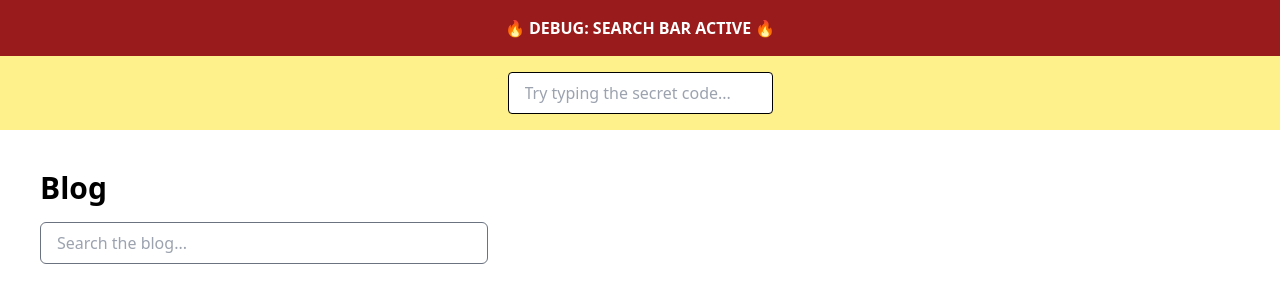
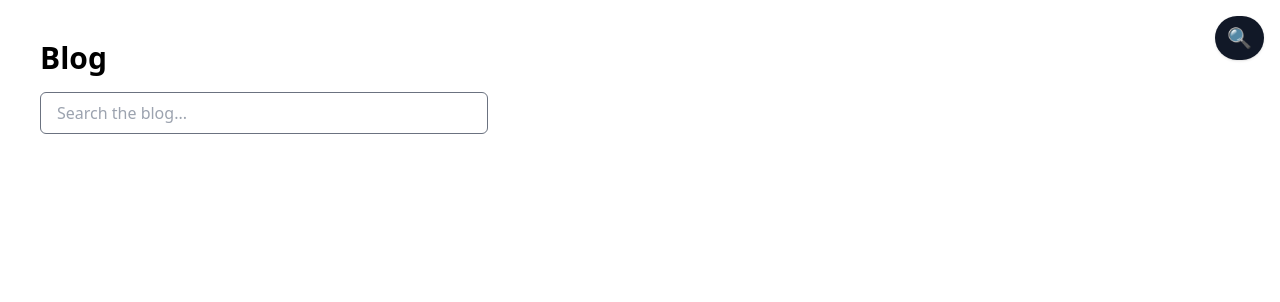
Before and after one commit to The-CARPARK/carpark-society-site, a Next.js app: page /blog in a window 1280 px wide. Shown: the top 302 px of the page. Built offline with nearby package versions, Linux system fonts and the light colour scheme.

Commit message:
Update _app.js

```diff
--- a/pages/_app.js
+++ b/pages/_app.js
@@ -1,17 +1,15 @@
-import { useState, useEffect } from 'react';
+import { useState } from 'react';
 import { useRouter } from 'next/router';
 import '../styles/globals.css';
 
 function MyApp({ Component, pageProps }) {
+  const [showInput, setShowInput] = useState(false);
   const [searchValue, setSearchValue] = useState('');
   const router = useRouter();
 
-  useEffect(() => {
-    console.log("✅ Secret search bar active");
-  }, []);
+  const handleToggle = () => setShowInput(!showInput);
 
   const handleKeyDown = (e) => {
-    console.log("Key pressed:", e.key, "Current value:", searchValue);
     if (e.key === 'Enter' && searchValue.trim() === 'A7X-93L-R9F') {
       router.push('/secret');
     }
@@ -19,18 +17,23 @@ function MyApp({ Component, pageProps }) {
 
   return (
     <>
-      <div className="bg-red-800 text-white p-4 text-center font-bold">
-        🔥 DEBUG: SEARCH BAR ACTIVE 🔥
-      </div>
-      <div className="bg-yellow-200 p-4 text-black text-center">
+      <div className="fixed top-4 right-4 z-50">
+        <button
+          onClick={handleToggle}
+          className="text-white text-xl bg-gray-900 hover:bg-gray-700 px-3 py-2 rounded-full shadow"
+        >
+          🔍
+        </button>
+        {showInput && (
           <input
             type="text"
-          placeholder="Try typing the secret code..."
-          className="px-4 py-2 rounded border border-black text-black"
+            placeholder="Enter secret code..."
+            className="mt-2 w-64 px-3 py-2 rounded-md border border-gray-300 bg-white text-black focus:outline-none"
             value={searchValue}
             onChange={(e) => setSearchValue(e.target.value)}
             onKeyDown={handleKeyDown}
           />
+        )}
       </div>
       <Component {...pageProps} />
     </>
```
Lines whose indentation alone changed are shown as unchanged.
